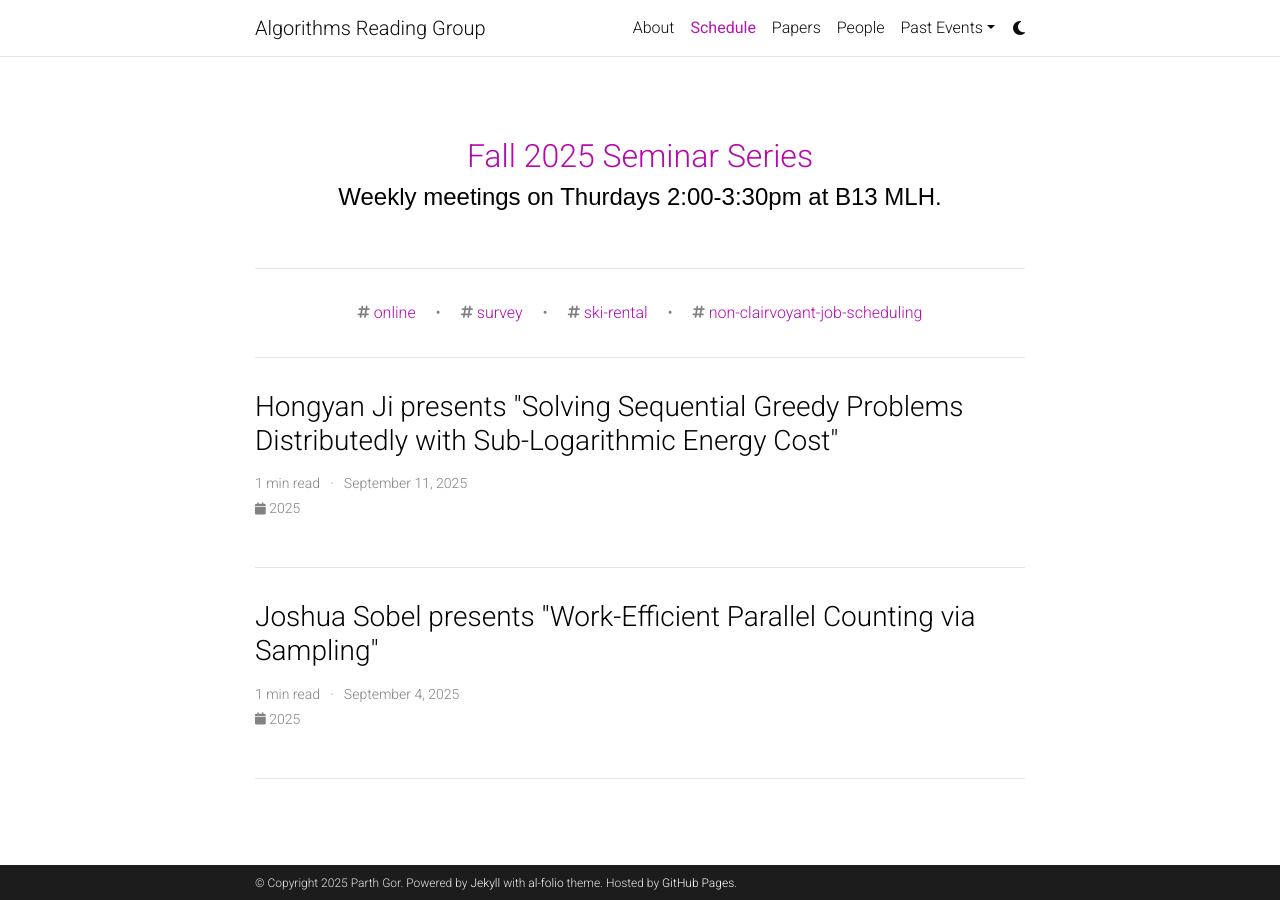
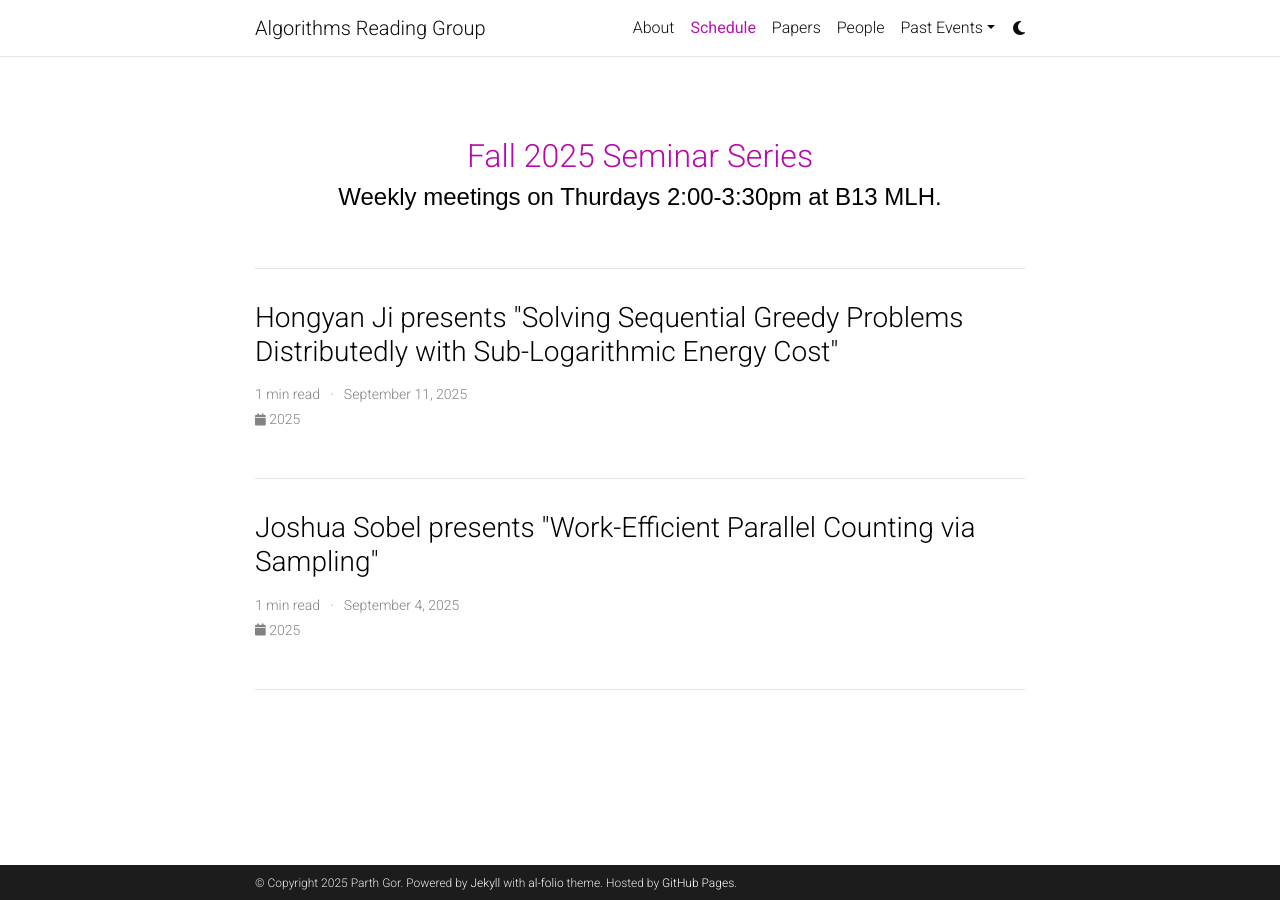
Before and after one commit to ARGatUIOWA/ARGatUIOWA.github.io, a Jekyll site: the page built from blog/index.html, in a window 1280 px wide. Built offline with Jekyll 4.4.1, drawn with Linux system fonts in a browser that asks for light colours; the list of posts is cut into pages by our own code; comment, search, counter and statistics services are not loaded; a style sheet for code colours, icons or effects is not loaded.

Commit message:
Update _config.yml

```diff
--- a/_config.yml
+++ b/_config.yml
@@ -262,7 +262,7 @@
 # -----------------------------------------------------------------------------
 
 jekyll-archives:
-  enabled: [year, tags, categories] # enables year, tag and category archives (remove if you need to disable one of them).
+  enabled: [year, tags, categories]
   layouts:
     year: archive-year
     tag: archive-tag
@@ -271,9 +271,10 @@
     year: '/blog/:year/'
     tag: '/blog/tag/:name/'
     category: '/blog/category/:name/'
-  collections: [fall2023, fall2025]
+  # This line is essential for fixing the broken links
+  collections: [fall2023]
 
-display_tags: ['online', 'survey', 'ski-rental', 'non-clairvoyant-job-scheduling'] # these tags will be displayed on the front page of your blog
+# display_tags: ['online', 'survey', 'ski-rental', 'non-clairvoyant-job-scheduling'] # these tags will be displayed on the front page of your blog
 # display_categories: ['blockquotes'] # these categories will be displayed on the front page of your blog
 
 # -----------------------------------------------------------------------------
```
